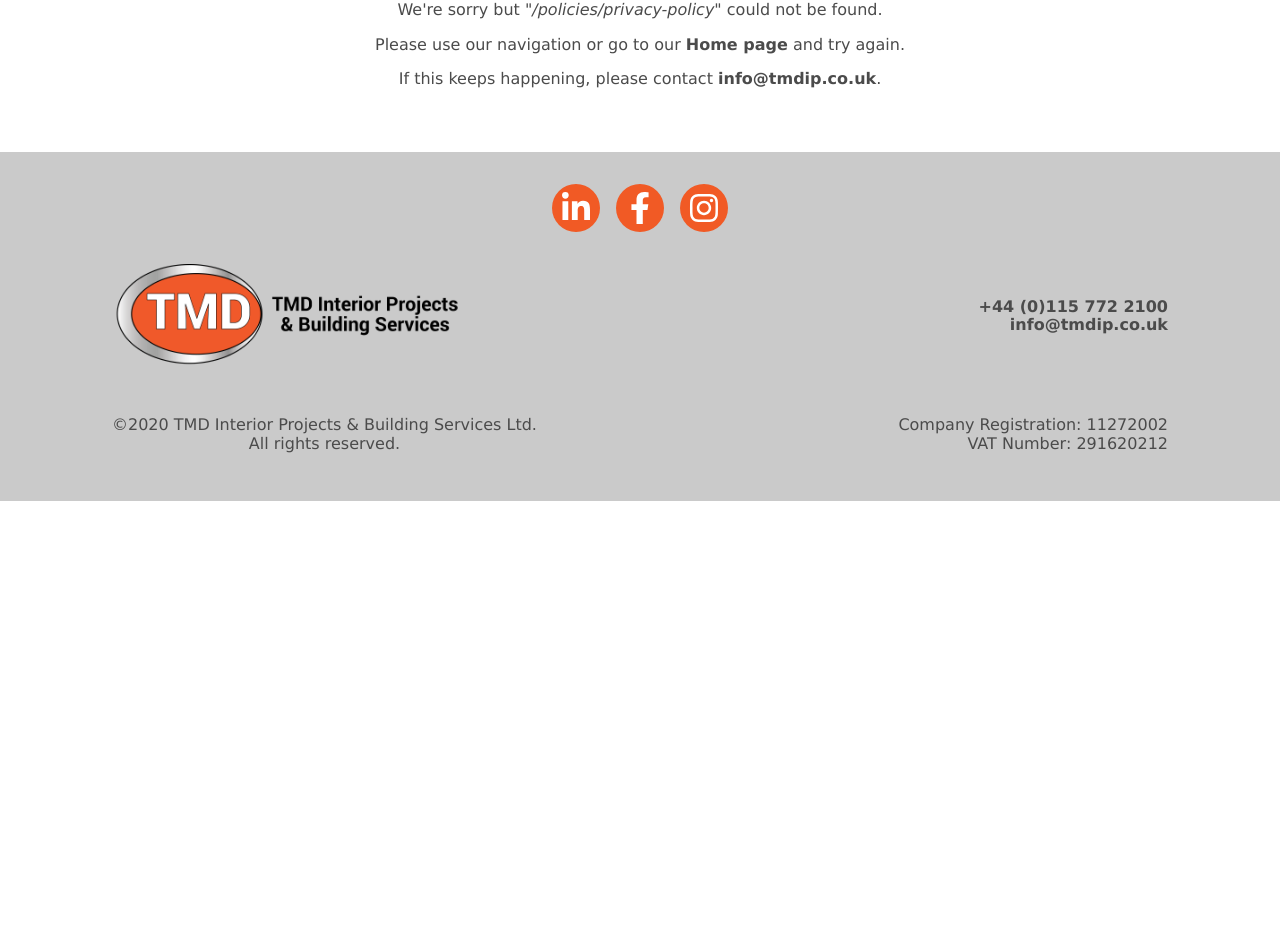
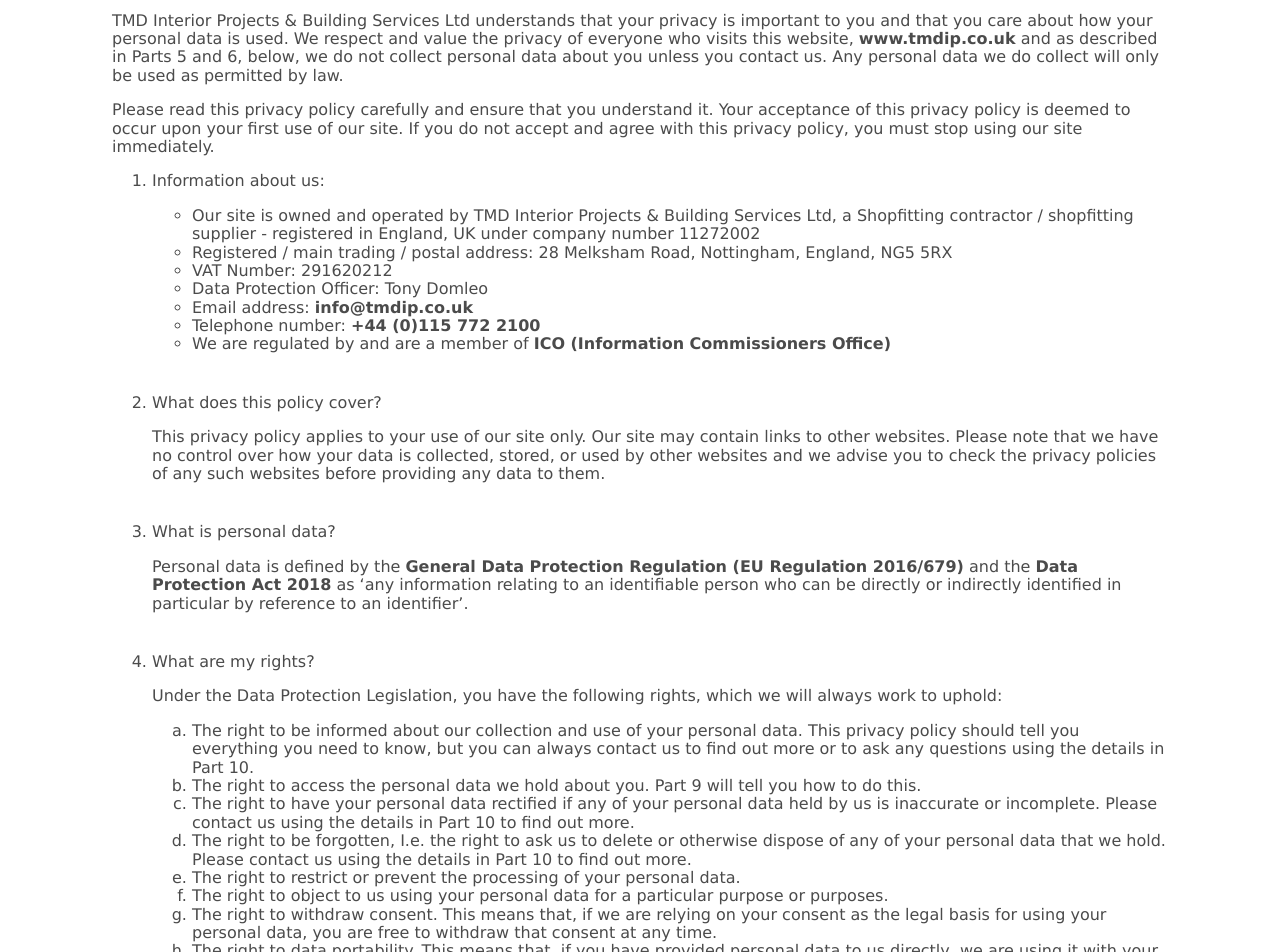
Before and after one commit to jackdomleo7/tmdip.co.uk, a Vue app: page /policies/privacy-policy in a window 1280 px wide. Shown: the part 586-1538 px from the top of the page. Before the commit the page ends 1087 px from the top, so only its background shows below. Built offline with nearby package versions, Linux system fonts and the light colour scheme.

Commit message:
PrivacyPolicy up to point 4

```diff
--- a/src/helpers/companyInfo.ts
+++ b/src/helpers/companyInfo.ts
@@ -4,11 +4,16 @@ export interface TelNumber {
 }
 
 export default class CompanyInfo {
+  private static readonly _websiteDomain: string = "www.tmdip.co.uk";
   private static readonly _registration: string = "11272002";
   private static readonly _vatNumber: string = "291620212";
   private static readonly _telNumber: string = "+44 (0)115 772 2100";
   private static readonly _email: string = "info@tmdip.co.uk";
   private static readonly _safeContractorAccreditation: string = "DQ7779";
+
+  public static get companyWebsiteDomain(): string {
+    return this._websiteDomain;
+  }
 
   public static get companyName(): string {
     return process.env.VUE_APP_NAME;
--- a/src/layout/navigation/Navbar.vue
+++ b/src/layout/navigation/Navbar.vue
@@ -88,7 +88,7 @@ export default class Navbar extends Vue {
         },
         {
           text: "Privacy Policy",
-          link: "#"
+          link: { name: Routes.PrivacyPolicy }
         },
         {
           text: "ICO",
--- a/src/router.ts
+++ b/src/router.ts
@@ -14,6 +14,7 @@ export class Routes {
   public static readonly Home: string = "home";
   public static readonly ModernSlaveryAct: string = 'modern-slavery-act'
   public static readonly HealthAndSafety: string = 'health-and-safety'
+  public static readonly PrivacyPolicy: string = 'privacy-policy'
   public static readonly PageNotFound: string = "page-not-found";
 }
 
@@ -48,6 +49,14 @@ export default class Router implements RouterOptions {
         title: "Health and Safety"
       }
     },
+    {
+      path: '/policies/privacy-policy',
+      name: Routes.PrivacyPolicy,
+      component: () => import("@/views/Policies/PrivacyPolicy.vue"),
+      meta: {
+        title: "Privacy Policy"
+      }
+    },
     // Redirects
     {
       path: '/modern-slavery-act',
@@ -60,6 +69,10 @@ export default class Router implements RouterOptions {
     {
       path: '/health-and-safety',
       redirect: { name: Routes.HealthAndSafety }
+    },
+    {
+      path: '/privacy-policy',
+      redirect: Routes.PrivacyPolicy
     },
     // Catch all
     {
--- /dev/null
+++ b/src/views/Policies/PrivacyPolicy.vue
@@ -0,0 +1,150 @@
+<template>
+  <page-content header="Privacy Policy">
+    <article>
+      <p>
+        {{ companyNameWithLtd }} understands that your privacy is important to you and that you care about how your personal data is used. We respect and value the privacy of everyone who visits this website, <site-link type="internal" :link="{ name: Routes.Home }">{{ companyWebsiteDomain }}</site-link> and as described in Parts 5 and 6, below, we do not collect personal data about you unless you contact us. Any personal data we do collect will only be used as permitted by law.
+      </p>
+      <p>
+        Please read this privacy policy carefully and ensure that you understand it. Your acceptance of this privacy policy is deemed to occur upon your first use of our site. If you do not accept and agree with this privacy policy, you must stop using our site immediately.
+      </p>
+      <ol>
+        <li>
+          Information about us:<br/>
+          <ul>
+            <li>
+              Our site is owned and operated by {{ companyNameWithLtd }}, a Shopfitting contractor / shopfitting supplier - registered in England, UK under company number {{ companyRegistration }}
+            </li>
+            <li>
+              Registered / main trading / postal address: 28 Melksham Road, Nottingham, England, NG5 5RX
+            </li>
+            <li>
+              VAT Number: {{ companyVatNumber }}
+            </li>
+            <li>
+              Data Protection Officer: Tony Domleo
+            </li>
+            <li>
+              Email address: <site-link type="email" :link="companyEmail">{{ companyEmail }}</site-link>
+            </li>
+            <li>
+              Telephone number: <site-link type="tel" :link="companyTelNumber.tel">{{ companyTelNumber.telPretty }}</site-link>
+            </li>
+            <li>
+              We are regulated by and are a member of <site-link type="external" link="https://ico.org.uk/">ICO (Information Commissioners Office)</site-link>
+            </li>
+          </ul>
+        </li>
+        <li>
+          What does this policy cover?
+          <p>
+            This privacy policy applies to your use of our site only. Our site may contain links to other websites. Please note that we have no control over how your data is collected, stored, or used by other websites and we advise you to check the privacy policies of any such websites before providing any data to them.
+          </p>
+        </li>
+        <li>
+          What is personal data?
+          <p>
+            Personal data is defined by the <site-link type="external" link="https://gdpr-info.eu/">General Data Protection Regulation (EU Regulation <time datetime="2016">2016</time>/679)</site-link> and the <site-link type="external" link="http://www.legislation.gov.uk/ukpga/2018/12/contents/enacted">Data Protection Act <time datetime="2018">2018</time></site-link> as ‘any information relating to an identifiable person who can be directly or indirectly identified in particular by reference to an identifier’.
+          </p>
+        </li>
+        <li>
+          What are my rights?
+          <p>
+            Under the Data Protection Legislation, you have the following rights, which we will always work to uphold:
+            <ul style="list-style-type: lower-alpha;">
+              <li>
+                The right to be informed about our collection and use of your personal data. This privacy policy should tell you everything you need to know, but you can always contact us to find out more or to ask any questions using the details in Part 10.
+              </li>
+              <li>
+                The right to access the personal data we hold about you. Part 9 will tell you how to do this.
+              </li>
+              <li>
+                 The right to have your personal data rectified if any of your personal data held by us is inaccurate or incomplete. Please contact us using the details in Part 10 to find out more.
+              </li>
+              <li>
+                The right to be forgotten, I.e. the right to ask us to delete or otherwise dispose of any of your personal data that we hold. Please contact us using the details in Part 10 to find out more.
+              </li>
+              <li>
+                The right to restrict or prevent the processing of your personal data.
+              </li>
+              <li>
+                The right to object to us using your personal data for a particular purpose or purposes.
+              </li>
+              <li>
+                The right to withdraw consent. This means that, if we are relying on your consent as the legal basis for using your personal data, you are free to withdraw that consent at any time.
+              </li>
+              <li>
+                The right to data portability. This means that, if you have provided personal data to us directly, we are using it with your consent or for the performance of a contract and that data is processed using automated means, you can ask us for a copy of that personal data to re-use with another service or business in many cases.
+              </li>
+              <li>
+                 Rights relating to automated decision-making and profiling. We do not use your personal data in this way.
+              </li>
+            </ul>
+            For more information about our use of your personal data or exercising your rights as outlined above, please contact us using the details provided in Part 10.<br/>
+            It is important that your personal data is kept accurate and up-to-date. If any of the personal data we hold about you changes, please keep us informed as long as we have that data.<br/>
+            Further information about your rights can also be obtained from the Information Commissioner’s Office or your local Citizens Advice Bureau.<br/>
+            If you have any cause for complaint about our use of your personal data, you have the right to lodge a complaint with the Information Commissioner’s Office. We would welcome the opportunity to resolve your concerns ourselves, however, so please contact us first, using the details in Part 10.
+          </p>
+        </li>
+      </ol>
+    </article>
+  </page-content>
+</template>
+
+<script lang="ts">
+import { Component, Vue } from "vue-property-decorator";
+import { Routes } from "@/router";
+import { PageContent } from "@/layout";
+import { SiteLink } from "@/components";
+import CompanyInfo, { TelNumber } from "@/helpers/companyInfo";
+
+@Component({
+  components: { PageContent, SiteLink }
+})
+export default class PrivacyPolicy extends Vue {
+  private Routes: Routes = Routes;
+
+  private get companyNameWithLtd(): string {
+    return CompanyInfo.companyNameWithLtd;
+  }
+
+  private get companyRegistration(): string {
+    return CompanyInfo.companyRegistration;
+  }
+
+  private get companyVatNumber(): string {
+    return CompanyInfo.companyVatNumber;
+  }
+
+  private get companyTelNumber(): TelNumber {
+    return CompanyInfo.companyTelNumber;
+  }
+
+  private get companyEmail(): string {
+    return CompanyInfo.companyEmail;
+  }
+
+  private get companyWebsiteDomain(): string {
+    return CompanyInfo.companyWebsiteDomain;
+  }
+}
+</script>
+
+<style lang="scss" scoped>
+  ol {
+    > li {
+      margin: 2.5rem 0;
+
+      &:first-of-type {
+        margin-top: 0;
+      }
+
+      &:last-of-type {
+        margin-bottom: 0;
+      }
+    }
+  }
+
+  ul {
+    margin: 1rem 0;
+  }
+</style>
```
